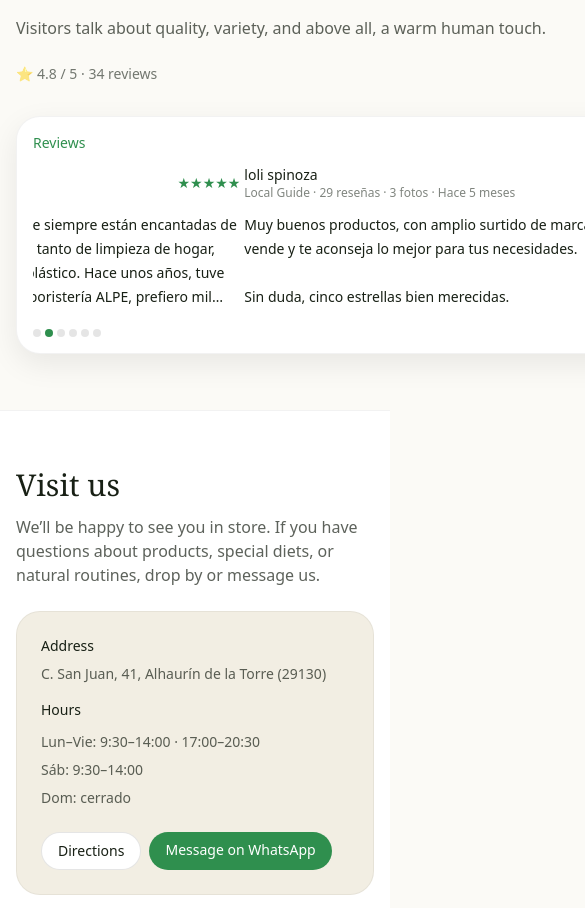
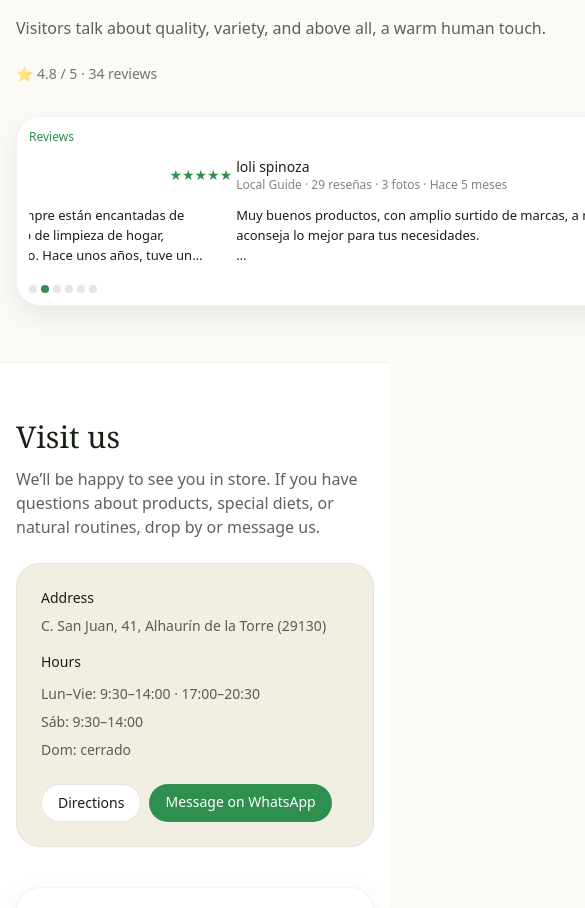
Before and after one commit to fernandoDev-coder/ilovebiosupermercado, a Next.js app: page /en in a window 390 px wide. Shown: the part 4051-4959 px from the top of the page, 585 px wide, since content can reach past the window. Built offline with nearby package versions, Linux system fonts and the light colour scheme; no server answers; grey boxes are pictures that could not be loaded.

Commit message:
fix(mobile): añade viewport y compacta el carrusel de reseñas en móvil

```diff
--- a/app/layout.tsx
+++ b/app/layout.tsx
@@ -5,6 +5,7 @@ import "@/app/globals.css";
 import { defaultLocale, isLocale } from "@/lib/i18n";
 
 export const dynamic = "force-dynamic";
+export const viewport = { width: "device-width", initialScale: 1 };
 
 export default function RootLayout({ children }: { children: React.ReactNode }) {
   const localeHeader = headers().get("x-locale");
--- a/components/review-carousel.tsx
+++ b/components/review-carousel.tsx
@@ -57,7 +57,7 @@ export function ReviewCarousel(props: { reviews: Review[]; labels?: Dictionary["
 
   return (
     <div
-      className="rounded-3xl border border-black/5 bg-white p-4 shadow-soft md:p-5"
+      className="rounded-3xl border border-black/5 bg-white p-3 shadow-soft sm:p-4 md:p-5"
       onMouseEnter={() => setPaused(true)}
       onMouseLeave={() => setPaused(false)}
       onFocus={() => setPaused(true)}
@@ -66,7 +66,7 @@ export function ReviewCarousel(props: { reviews: Review[]; labels?: Dictionary["
       aria-roledescription="carousel"
       aria-label={labels?.aria ?? "Carousel"}
     >
-      <p className="text-sm font-medium text-brand">{labels?.title ?? "Reviews"}</p>
+      <p className="text-xs font-medium text-brand sm:text-sm">{labels?.title ?? "Reviews"}</p>
 
       <div className="mt-3 overflow-hidden" aria-live="polite">
         <div className="flex transition-transform duration-500 ease-out" style={{ transform: `translateX(-${index * 100}%)` }}>
@@ -90,8 +90,8 @@ export function ReviewCarousel(props: { reviews: Review[]; labels?: Dictionary["
 
                 <blockquote
                   className={[
-                    "mt-3 whitespace-pre-line text-sm leading-6 text-ink",
-                    "overflow-hidden [display:-webkit-box] [-webkit-box-orient:vertical] [-webkit-line-clamp:4] md:[-webkit-line-clamp:6]"
+                    "mt-3 whitespace-pre-line text-[13px] leading-5 text-ink sm:text-sm sm:leading-6",
+                    "overflow-hidden [display:-webkit-box] [-webkit-box-orient:vertical] [-webkit-line-clamp:3] sm:[-webkit-line-clamp:4] md:[-webkit-line-clamp:6]"
                   ].join(" ")}
                 >
                   {review.quote}
@@ -117,7 +117,7 @@ export function ReviewCarousel(props: { reviews: Review[]; labels?: Dictionary["
               />
             ))}
           </div>
-          <div className="hidden gap-2 md:flex">
+          <div className="hidden gap-2 lg:flex">
             <button
               type="button"
               className="rounded-full border border-black/10 bg-white px-3 py-1 text-xs text-ink hover:bg-black/5"
```
